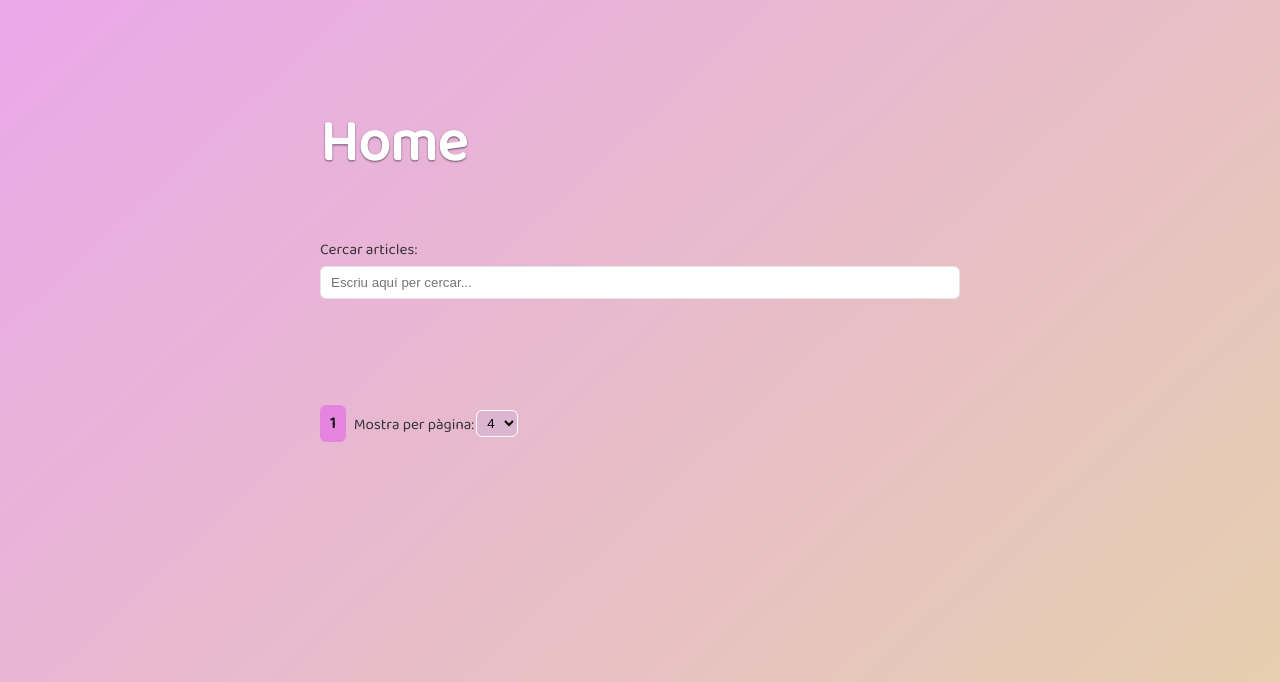
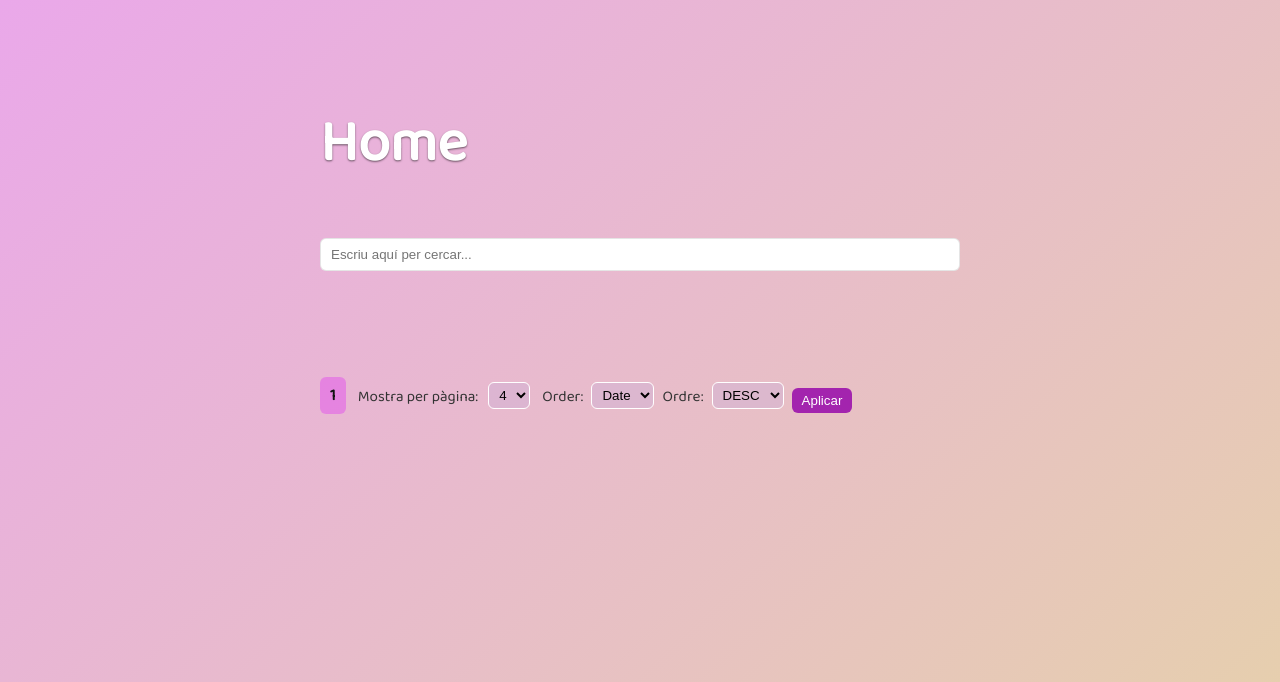
Before and after one commit to Pol-Corsin/ProjBackend_PolCorsin, a PHP site: page / in a window 1280 px wide. Shown: the part 45-727 px from the top of the page. Run offline with PHP 8.4, Linux system fonts and the light colour scheme; data that the repository does not hold is empty; some libraries are stand-ins or nearby versions.

Commit message:
Add sorting options to article pagination

```diff
--- a/app/Controller/ArticleController.php
+++ b/app/Controller/ArticleController.php
@@ -15,9 +15,9 @@ class ArticleController
     {
         return Article::countByUser($user_id);
     }
-    public static function getPaginatedByUser($limit, $offset, $user_id)
+    public static function getPaginatedByUser($limit, $offset, $user_id, $sortBy = 'creation_date', $sortOrder = 'DESC')
     {
-        return Article::getPaginatedByUser($limit, $offset, $user_id);
+        return Article::getPaginatedByUser($limit, $offset, $user_id, $sortBy, $sortOrder);
     }
     // Wrapper per obtenir el total d'articles
     public static function countAll()
@@ -25,9 +25,9 @@ class ArticleController
         return Article::countAll();
     }
     // Wrapper per articles paginats
-    public static function getPaginated($limit, $offset)
+    public static function getPaginated($limit, $offset, $sortBy = 'creation_date', $sortOrder = 'DESC')
     {
-        return Article::getPaginated($limit, $offset);
+        return Article::getPaginated($limit, $offset, $sortBy, $sortOrder);
     }
 
     /**
@@ -106,6 +106,7 @@ class ArticleController
         $ok = Article::delete($id);
         return ['success' => (bool) $ok, 'errors' => $ok ? [] : ['No s\'ha pogut eliminar l\'article']];
     }
-}
 
+
+} // class ArticleController
 ?>
--- a/app/Model/Article.php
+++ b/app/Model/Article.php
@@ -20,10 +20,17 @@ class Article
     }
 
     // Retorna articles paginats
-    public static function getPaginated($limit, $offset)
+    public static function getPaginated($limit, $offset, $sortBy = 'creation_date', $sortOrder = 'DESC')
     {
         $db = DB::connect();
-        $stmt = $db->prepare("SELECT * FROM articles ORDER BY creation_date DESC LIMIT ? OFFSET ?");
+        // Validar paràmetres de ordenació per evitar SQL injection
+        $allowedSortBy = ['creation_date', 'title'];
+        $allowedSortOrder = ['ASC', 'DESC'];
+
+        $sortBy = in_array($sortBy, $allowedSortBy) ? $sortBy : 'creation_date';
+        $sortOrder = in_array(strtoupper($sortOrder), $allowedSortOrder) ? strtoupper($sortOrder) : 'DESC';
+
+        $stmt = $db->prepare("SELECT * FROM articles ORDER BY $sortBy $sortOrder LIMIT ? OFFSET ?");
         $stmt->bindValue(1, (int)$limit, PDO::PARAM_INT);
         $stmt->bindValue(2, (int)$offset, PDO::PARAM_INT);
         $stmt->execute();
@@ -49,10 +56,17 @@ class Article
     }
 
     // Paginated for user
-    public static function getPaginatedByUser($limit, $offset, $user_id)
+    public static function getPaginatedByUser($limit, $offset, $user_id, $sortBy = 'creation_date', $sortOrder = 'DESC')
     {
         $db = DB::connect();
-        $stmt = $db->prepare("SELECT * FROM articles WHERE user_id = ? ORDER BY creation_date DESC LIMIT ? OFFSET ?");
+        // Validar paràmetres de ordenació per evitar SQL injection
+        $allowedSortBy = ['creation_date', 'title'];
+        $allowedSortOrder = ['ASC', 'DESC'];
+
+        $sortBy = in_array($sortBy, $allowedSortBy) ? $sortBy : 'creation_date';
+        $sortOrder = in_array(strtoupper($sortOrder), $allowedSortOrder) ? strtoupper($sortOrder) : 'DESC';
+
+        $stmt = $db->prepare("SELECT * FROM articles WHERE user_id = ? ORDER BY $sortBy $sortOrder LIMIT ? OFFSET ?");
         $stmt->bindValue(1, $user_id, PDO::PARAM_INT);
         $stmt->bindValue(2, (int)$limit, PDO::PARAM_INT);
         $stmt->bindValue(3, (int)$offset, PDO::PARAM_INT);
--- a/app/View/home.view.php
+++ b/app/View/home.view.php
@@ -28,7 +28,7 @@
 
         <!-- Search bar with accessible label -->
         <section class="searchbar" style="margin-bottom: 10px">
-            <label for="iSearch">Cercar articles:</label>
+            <label for="iSearch"></label>
             <input type="text" id="iSearch" placeholder="Escriu aquí per cercar..."> <!-- Barra de cerca -->
         </section>
 
@@ -44,7 +44,8 @@
                         ($article['user_id'] == $_SESSION['user_id'] || ($_SESSION['role'] ?? null) === 'admin')
                     ): ?>
                         <div class="article-actions">
-                            <a href="index.php?view=article_edit&id=<?= $article['id']; ?>" aria-label="Editar article: <?= htmlspecialchars($article['title']) ?>">Editar</a>
+                            <a href="index.php?view=article_edit&id=<?= $article['id']; ?>"
+                                aria-label="Editar article: <?= htmlspecialchars($article['title']) ?>">Editar</a>
                             <a href="index.php?action=delete&id=<?= $article['id']; ?>"
                                 onclick="return confirm('Estàs segur que vols eliminar aquest article?');"
                                 aria-label="Eliminar article: <?= htmlspecialchars($article['title']) ?>">Eliminar</a>
@@ -56,50 +57,94 @@
         </section>
     </main>
 
-    <!-- Pagination -->
+    <!-- ! Pagination -->
     <section class="container pagination-section">
         <?php
-        $totalPages = max(1, (int)ceil($totalArticles / $perPage));
+        $totalPages = max(1, (int) ceil($totalArticles / $perPage));
         $currentPage = max(1, $page);
 
         $baseUrl = 'index.php'; // Base URL for pagination links
         $viewParam = isset($_GET['view']) ? 'view=' . urlencode($_GET['view']) . '&' : '';  // Preserve view parameter
 
         ?>
+
         <nav class="pagination" aria-label="Paginació d'articles">
+            <!-- Pagination controls -->
+            <div class="pagination-controls">
                 <?php if ($currentPage > 1): ?>
-                <a href="<?= $baseUrl ?>?<?= $viewParam ?>page=1&perPage=<?= $perPage ?>" aria-label="Primera pàgina">Principi</a>
-                <a href="<?= $baseUrl ?>?<?= $viewParam ?>page=<?= $currentPage - 1 ?>&perPage=<?= $perPage ?>" aria-label="Pàgina anterior">Anterior</a>
+                    <a href="<?= $baseUrl ?>?<?= $viewParam ?>page=1&perPage=<?= $perPage ?>&sortBy=<?= $sortBy ?>&sortOrder=<?= $sortOrder ?>"
+                        aria-label="Primera pàgina">Principi</a>
+                    <a href="<?= $baseUrl ?>?<?= $viewParam ?>page=<?= $currentPage - 1 ?>&perPage=<?= $perPage ?>&sortBy=<?= $sortBy ?>&sortOrder=<?= $sortOrder ?>"
+                        aria-label="Pàgina anterior">Anterior</a>
                 <?php endif; ?>
 
                 <?php for ($p = 1; $p <= $totalPages; $p++): ?>
                     <?php if ($p == $currentPage): ?>
                         <span class="page current" aria-current="page" aria-label="Pàgina <?= $p ?> (actual)"><?= $p ?></span>
                     <?php else: ?>
-                    <a class="page" href="<?= $baseUrl ?>?<?= $viewParam ?>page=<?= $p ?>&perPage=<?= $perPage ?>" aria-label="Pàgina <?= $p ?>"><?= $p ?></a>
+                        <a class="page"
+                            href="<?= $baseUrl ?>?<?= $viewParam ?>page=<?= $p ?>&perPage=<?= $perPage ?>&sortBy=<?= $sortBy ?>&sortOrder=<?= $sortOrder ?>"
+                            aria-label="Pàgina <?= $p ?>"><?= $p ?></a>
                     <?php endif; ?>
                 <?php endfor; ?>
 
                 <?php if ($currentPage < $totalPages): ?>
-                <a href="<?= $baseUrl ?>?<?= $viewParam ?>page=<?= $currentPage + 1 ?>&perPage=<?= $perPage ?>" aria-label="Pàgina següent">Seguent</a>
-                <a href="<?= $baseUrl ?>?<?= $viewParam ?>page=<?= $totalPages ?>&perPage=<?= $perPage ?>" aria-label="Última pàgina">Final</a>
+                    <a href="<?= $baseUrl ?>?<?= $viewParam ?>page=<?= $currentPage + 1 ?>&perPage=<?= $perPage ?>&sortBy=<?= $sortBy ?>&sortOrder=<?= $sortOrder ?>"
+                        aria-label="Pàgina següent">Seguent</a>
+                    <a href="<?= $baseUrl ?>?<?= $viewParam ?>page=<?= $totalPages ?>&perPage=<?= $perPage ?>&sortBy=<?= $sortBy ?>&sortOrder=<?= $sortOrder ?>"
+                        aria-label="Última pàgina">Final</a>
                 <?php endif; ?>
+            </div>
 
             <!-- perPage dropdown -->
             <div class="perpage">
                 <form method="get" action="<?= $baseUrl ?>">
-                    <?php if (isset($_GET['view'])): ?><input type="hidden" name="view" value="<?= htmlspecialchars($_GET['view']) ?>"><?php endif; ?>
+                    <?php if (isset($_GET['view'])): ?><input type="hidden" name="view"
+                            value="<?= htmlspecialchars($_GET['view']) ?>"><?php endif; ?>
                     <label for="perPageSelect">Mostra per pàgina:</label>
-                    <select id="perPageSelect" name="perPage" onchange="this.form.submit()" aria-label="Selecciona quants articles mostrar per pàgina">
-                        <?php foreach ([1,2,4,6] as $pp): ?>
-                            <option value="<?= $pp ?>" <?php if ($pp == $perPage) echo 'selected'; ?>><?= $pp ?></option>
+                    <select id="perPageSelect" name="perPage" onchange="this.form.submit()"
+                        aria-label="Selecciona quants articles mostrar per pàgina">
+                        <?php foreach ([1, 2, 4, 6] as $pp): ?>
+                            <option value="<?= $pp ?>" <?php if ($pp == $perPage)
+                                    echo 'selected'; ?>><?= $pp ?></option>
                         <?php endforeach; ?>
                     </select>
                     <input type="hidden" name="page" value="1">
+                    <input type="hidden" name="sortBy" value="<?= $sortBy ?>">
+                    <input type="hidden" name="sortOrder" value="<?= $sortOrder ?>">
+                </form>
+            </div>
+
+            <!-- Sort options -->
+            <div class="sort-options">
+                <form method="get" action="<?= $baseUrl ?>">
+                    <?php if (isset($_GET['view'])): ?><input type="hidden" name="view"
+                            value="<?= htmlspecialchars($_GET['view']) ?>"><?php endif; ?>
+
+                    <label for="sortBySelect">Order:</label>
+                    <select id="sortBySelect" name="sortBy" aria-label="Selecciona per quin camp ordenar">
+                        <option value="creation_date" <?php if (($sortBy ?? 'creation_date') == 'creation_date')
+                            echo 'selected'; ?>>Date</option>
+                        <option value="title" <?php if (($sortBy ?? 'creation_date') == 'title')
+                            echo 'selected'; ?>>Title
+                        </option>
+                    </select>
+
+                    <label for="sortOrderSelect">Ordre:</label>
+                    <select id="sortOrderSelect" name="sortOrder" aria-label="Selecciona l'ordre d'ordenació">
+                        <option value="DESC" <?php if (($sortOrder ?? 'DESC') == 'DESC')
+                            echo 'selected'; ?>>DESC</option>
+                        <option value="ASC" <?php if (($sortOrder ?? 'DESC') == 'ASC')
+                            echo 'selected'; ?>>ASC</option>
+                    </select>
+
+                    <input type="hidden" name="page" value="1">
+                    <input type="hidden" name="perPage" value="<?= $perPage ?>">
+                    <button type="submit">Aplicar</button>
                 </form>
             </div>
         </nav>
-    </section>
+    </section> <!-- End Pagination -->
 </body>
 
 </html>
--- a/public/css/styles.css
+++ b/public/css/styles.css
@@ -60,8 +60,15 @@ body {
 .pagination {
     display: flex;
     align-items: center;
+    gap: 12px;
+    margin-top: 16px;
+    flex-wrap: wrap;
+}
+
+.pagination-controls {
+    display: flex;
+    align-items: center;
     gap: 8px;
-    margin-top: 16px;
 }
 
 .pagination a {
@@ -116,6 +123,66 @@ body {
 .perpage select:hover {
     border-color: #007bff;
     /* resalta al pasar el mouse */
+}
+
+/* Ensure perpage form is inline */
+.perpage {
+    display: flex;
+    align-items: center;
+    gap: 8px;
+}
+
+.perpage form {
+    display: flex;
+    align-items: center;
+    gap: 8px;
+}
+
+/* ! SORT OPTIONS */
+.sort-options {
+    display: flex;
+    align-items: center;
+    gap: 8px;
+}
+
+.sort-options form {
+    display: flex;
+    gap: 8px;
+    align-items: center;
+}
+
+.sort-options label {
+    font-weight: 500;
+    color: #333;
+    margin-right: 0;
+}
+
+.sort-options select {
+    padding: 4px 6px;
+    border-radius: 6px;
+    border: 1px solid #ffffff;
+    background: #d0b0d575;
+    cursor: pointer;
+    transition: border 0.2s;
+}
+
+.sort-options select:hover {
+    border-color: #007bff;
+}
+
+.sort-options button {
+    padding: 5px 10px;
+    background: var(--accent);
+    color: white;
+    border: none;
+    border-radius: 6px;
+    cursor: pointer;
+    font-weight: 500;
+    transition: background 0.2s;
+}
+
+.sort-options button:hover {
+    background: #8b1fa0;
 }
 
 
--- a/public/index.php
+++ b/public/index.php
@@ -95,9 +95,15 @@ if (!in_array($perPage, $perPageOptions)) $perPage = 4;
 $page = isset($_GET['page']) ? max(1,intval($_GET['page'])) : 1;
 $offset = ($page - 1) * $perPage;
 
+// Paràmetres d'ordenació
+$allowedSortBy = ['creation_date', 'title'];
+$allowedSortOrder = ['ASC', 'DESC'];
+$sortBy = isset($_GET['sortBy']) && in_array($_GET['sortBy'], $allowedSortBy) ? $_GET['sortBy'] : 'creation_date';
+$sortOrder = isset($_GET['sortOrder']) && in_array($_GET['sortOrder'], $allowedSortOrder) ? $_GET['sortOrder'] : 'DESC';
+
 // Articles paginats
 $totalArticles = ArticleController::countAll();
-$articles = ArticleController::getPaginated($perPage, $offset);
+$articles = ArticleController::getPaginated($perPage, $offset, $sortBy, $sortOrder);
 
 // ROUTER
 if (!isset($view)) {
@@ -123,7 +129,7 @@ switch ($view) {
         if (isset($_SESSION['user_id'])) {
             // Paginar per usuari actual
             $totalArticles = ArticleController::countByUser($_SESSION['user_id']);
-            $articles = ArticleController::getPaginatedByUser($perPage, $offset, $_SESSION['user_id']);
+            $articles = ArticleController::getPaginatedByUser($perPage, $offset, $_SESSION['user_id'], $sortBy, $sortOrder);
         }
         include __DIR__ . '/../app/View/home.view.php';
         break;
@@ -131,6 +137,11 @@ switch ($view) {
         // mostra nomes en cas de tenir el rol d'administrador
         include __DIR__ . '/../app/View/user_management.view.php';
         break;
+    case 'recover';
+        include __DIR__ . '/../app/View/recover.view.php';
+        break;
+
+
     default:
         include __DIR__ . '/../app/View/home.view.php';
         break;
```
Also changed, not shown: app/View/user_management.view.php (line endings or trailing spaces). Lines whose indentation alone changed are shown as unchanged.
